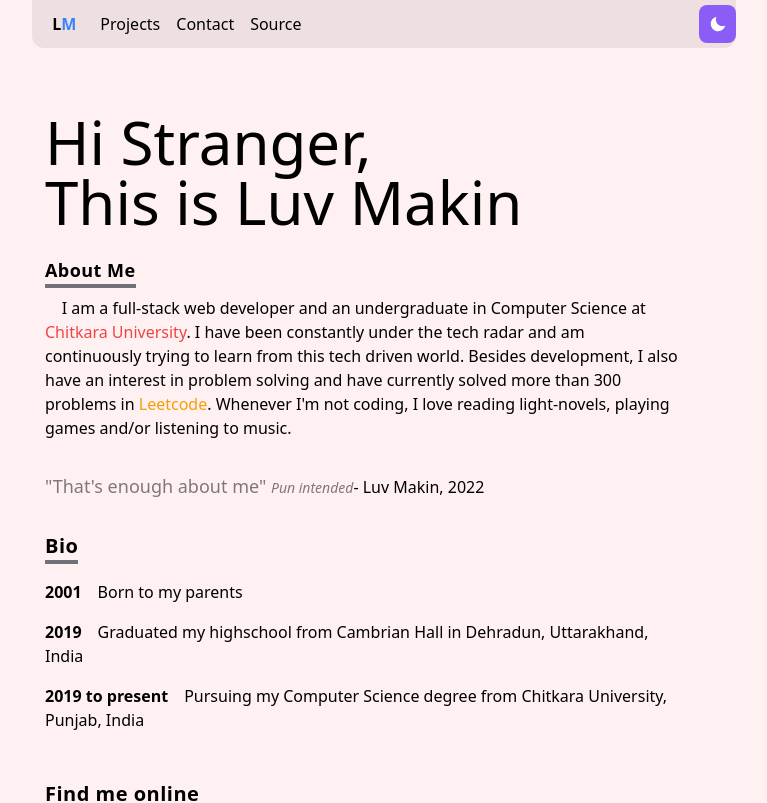
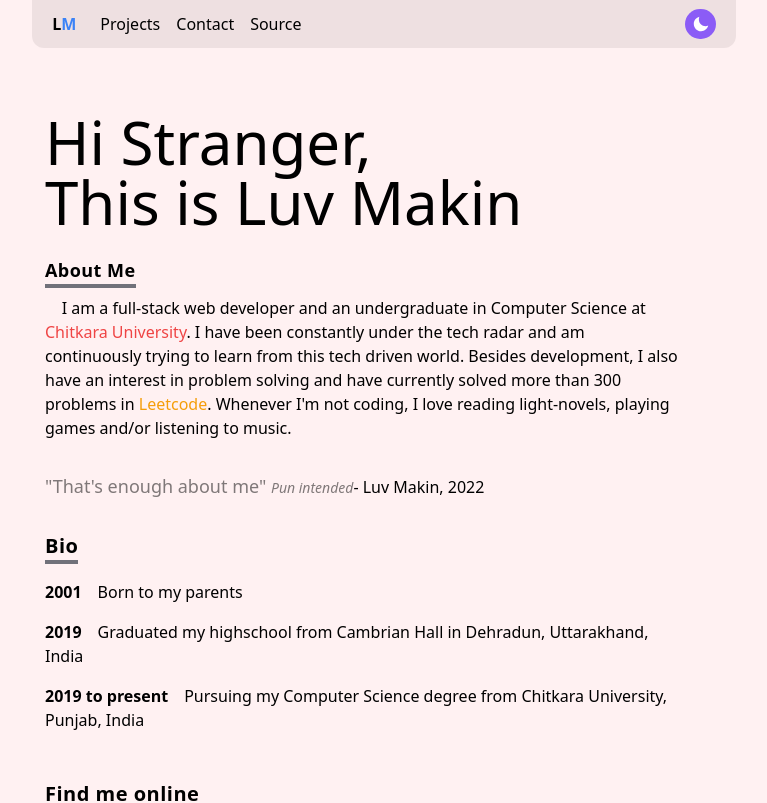
Before and after one commit to pandacover/portfolio, a Next.js app: page / in a window 1280 px wide. Shown: the top 803 px of the page, without its empty margins (275-1042 px from the left). Built offline with nearby package versions, Linux system fonts and the light colour scheme.

Commit message:
fixed UI mistakes and updated Navbar

```diff
--- a/components/navbar.tsx
+++ b/components/navbar.tsx
@@ -44,7 +44,7 @@ const Navbar: React.FC = () => {
   }, []);
   return (
     <nav className={`z-[999] w-[110%] ml-[-2%] h-12 top-0 sticky flex flex-wrap items-center text-black transition-all
-    dark:text-white bg-[#0001] dark:bg-[#fff1] pl-5 rounded-bl-xl rounded-br-xl ${scrollY > 250 ? 'dark:bg-black bg-rose-100': ''}`}>
+    dark:text-white bg-[#0001] dark:bg-[#fff1] px-5 rounded-bl-xl rounded-br-xl ${scrollY > 250 ? 'dark:bg-black bg-rose-100': ''}`}>
       <ul className='flex flex-[2] gap-2 h-full items-center'>
       <li className='mr-4 group'>
         <Link href='/' passHref>
@@ -64,7 +64,7 @@ const Navbar: React.FC = () => {
           <button
             type="button"
             onClick={(e) => toggleTheme(e)}
-            className="p-[.6rem] bg-amber-200 rounded-lg text-black text-lg hover:bg-amber-400 transition"
+            className="p-[.4rem] bg-amber-200 rounded-full text-black text-lg hover:bg-amber-400 transition"
           >
             {<HiOutlineSun />}
           </button>
@@ -72,7 +72,7 @@ const Navbar: React.FC = () => {
           <button
             type="button"
             onClick={(e) => toggleTheme(e)}
-            className="p-[.6rem] bg-violet-500 rounded-lg text-white text-lg hover:bg-violet-700 transition"
+            className="p-[.4rem] bg-violet-500 rounded-full text-white text-lg hover:bg-violet-700 transition"
           >
             {<IoMdMoon />}
           </button>
```
